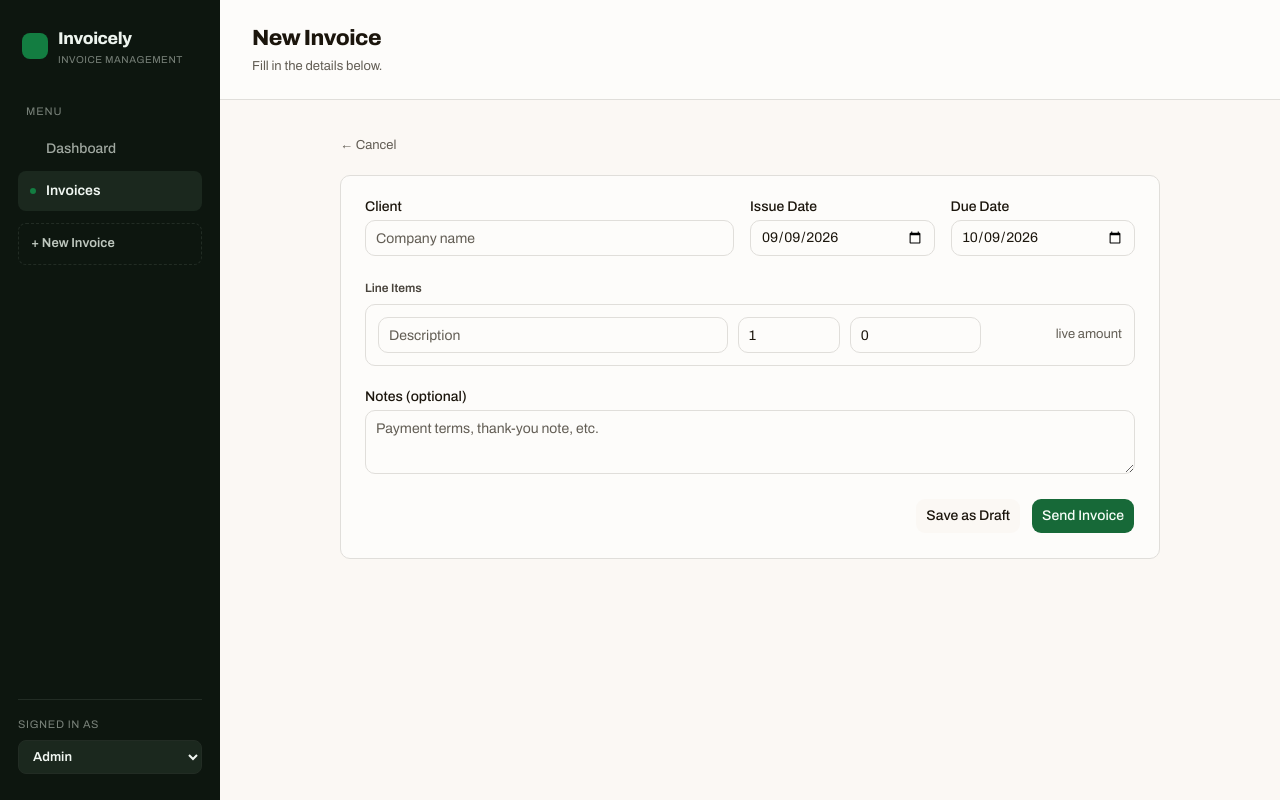
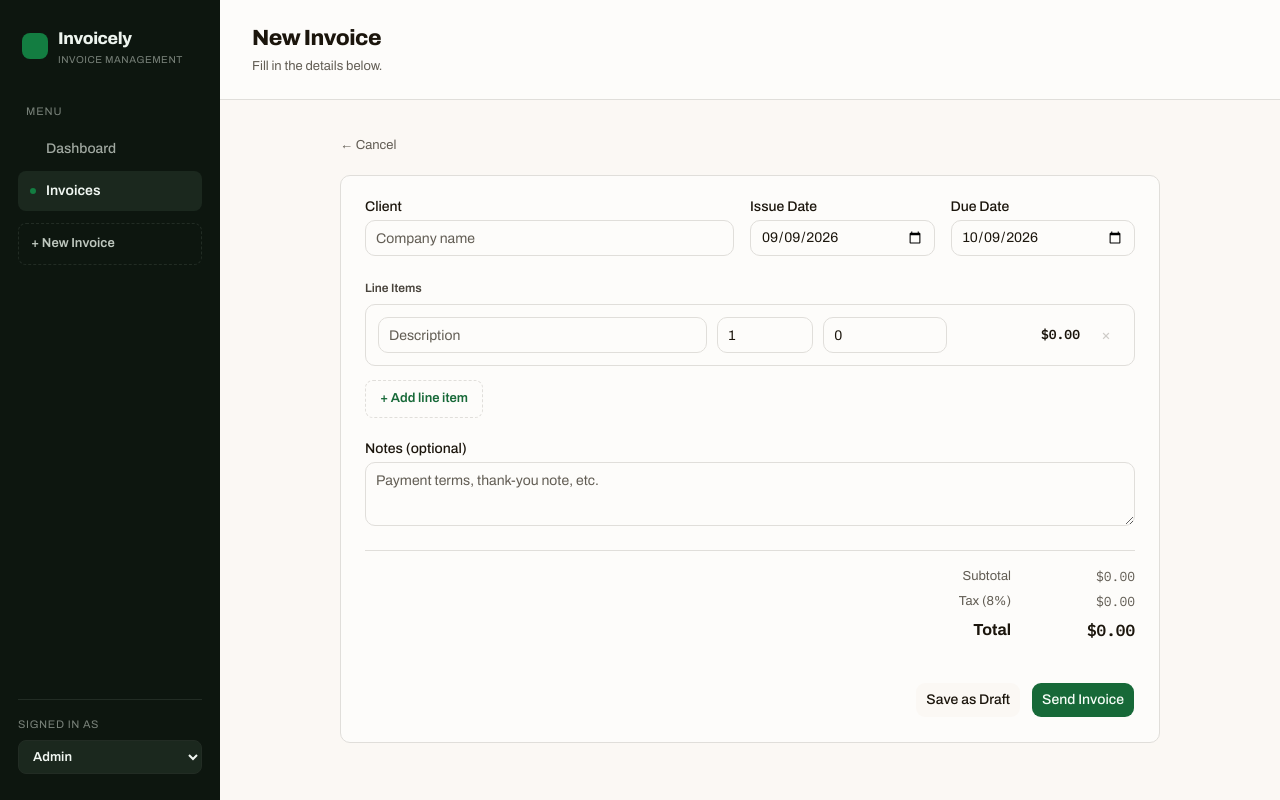
Before and after one commit to thisisfaizanali/ffx-assignment2, a Next.js app: page /invoices/new in a window 1280 px wide. Built offline with nearby package versions, Linux system fonts and the light colour scheme.

Commit message:
feat: add dynamic line item editor with live totals

```diff
--- a/src/components/invoices/invoice-form.tsx
+++ b/src/components/invoices/invoice-form.tsx
@@ -3,20 +3,28 @@
 import { zodResolver } from "@hookform/resolvers/zod";
 import Link from "next/link";
 import { useRouter } from "next/navigation";
-import { useForm, type Resolver } from "react-hook-form";
+import {
+  useFieldArray,
+  useForm,
+  useWatch,
+  type Control,
+  type Resolver,
+} from "react-hook-form";
+import { toast } from "sonner";
 import type { z } from "zod";
-import { toast } from "sonner";
 import { Button, buttonVariants } from "@/components/ui/button";
 import { Input } from "@/components/ui/input";
 import { Label } from "@/components/ui/label";
 import { Textarea } from "@/components/ui/textarea";
 import { api, ApiError } from "@/lib/api";
-import { COMPANIES, TODAY } from "@/lib/constants";
-import { addDays } from "@/lib/format";
+import { COMPANIES, TAX_RATE, TODAY } from "@/lib/constants";
+import { addDays, formatCurrency } from "@/lib/format";
 import { invoiceInputSchema } from "@/lib/schemas";
 import type { Invoice } from "@/lib/types";
 
 type FormValues = z.infer<typeof invoiceInputSchema>;
+
+const taxLabel = `Tax (${Math.round(TAX_RATE * 100)}%)`;
 
 const emptyValues: FormValues = {
   client: "",
@@ -41,6 +49,55 @@ function toFormValues(invoice: Invoice): FormValues {
   };
 }
 
+const num = (v: unknown) => (Number.isFinite(Number(v)) ? Number(v) : 0);
+
+function RowAmount({
+  control,
+  index,
+}: {
+  control: Control<FormValues>;
+  index: number;
+}) {
+  const item = useWatch({ control, name: `lineItems.${index}` });
+  return (
+    <div className="flex items-center justify-end font-mono text-[13px] font-semibold">
+      {formatCurrency(num(item?.qty) * num(item?.rate))}
+    </div>
+  );
+}
+
+function Totals({ control }: { control: Control<FormValues> }) {
+  const items = useWatch({ control, name: "lineItems" }) ?? [];
+  const subtotal = items.reduce(
+    (sum, li) => sum + num(li?.qty) * num(li?.rate),
+    0,
+  );
+  const tax = subtotal * TAX_RATE;
+
+  return (
+    <div className="mb-6 flex flex-col items-end gap-1.5 border-t border-border py-4 text-[13px] text-muted-foreground">
+      <div className="flex gap-6">
+        <span>Subtotal</span>
+        <span className="w-[100px] text-right font-mono">
+          {formatCurrency(subtotal)}
+        </span>
+      </div>
+      <div className="flex gap-6">
+        <span>{taxLabel}</span>
+        <span className="w-[100px] text-right font-mono">
+          {formatCurrency(tax)}
+        </span>
+      </div>
+      <div className="flex gap-6 text-base font-bold text-foreground">
+        <span>Total</span>
+        <span className="w-[100px] text-right font-mono">
+          {formatCurrency(subtotal + tax)}
+        </span>
+      </div>
+    </div>
+  );
+}
+
 interface Props {
   mode: "create" | "edit";
   invoice?: Invoice;
@@ -48,10 +105,15 @@ interface Props {
 
 export function InvoiceForm({ mode, invoice }: Props) {
   const router = useRouter();
-  const { register, handleSubmit } = useForm<FormValues>({
+  const { control, register, handleSubmit } = useForm<FormValues>({
     resolver: zodResolver(invoiceInputSchema) as Resolver<FormValues>,
     mode: "onTouched",
     defaultValues: invoice ? toFormValues(invoice) : emptyValues,
+  });
+  const { fields, append, remove } = useFieldArray({
+    control,
+    name: "lineItems",
+    keyName: "key",
   });
 
   const cancelHref =
@@ -122,32 +184,53 @@ export function InvoiceForm({ mode, invoice }: Props) {
         <div className="mb-2 text-xs font-semibold text-foreground/80">
           Line Items
         </div>
-        <div className="mb-6 grid grid-cols-[2.4fr_0.7fr_0.9fr_0.9fr] gap-2.5 rounded-lg border border-border p-3">
+        <div className="mb-3.5 overflow-hidden rounded-lg border border-border">
+          {fields.map((field, i) => (
+            <div
+              key={field.key}
+              className="grid grid-cols-[2.4fr_0.7fr_0.9fr_0.9fr_32px] items-center gap-2.5 border-b border-border p-3 last:border-b-0"
+            >
               <Input
-            aria-label="Description"
+                aria-label={`Line ${i + 1} description`}
                 placeholder="Description"
                 className="h-9"
-            {...register("lineItems.0.description")}
+                {...register(`lineItems.${i}.description`)}
               />
               <Input
-            aria-label="Quantity"
+                aria-label={`Line ${i + 1} quantity`}
                 type="number"
                 min={1}
                 className="h-9"
-            {...register("lineItems.0.qty", { valueAsNumber: true })}
+                {...register(`lineItems.${i}.qty`, { valueAsNumber: true })}
               />
               <Input
-            aria-label="Rate"
+                aria-label={`Line ${i + 1} rate`}
                 type="number"
                 min={0}
                 step="0.01"
                 className="h-9"
-            {...register("lineItems.0.rate", { valueAsNumber: true })}
+                {...register(`lineItems.${i}.rate`, { valueAsNumber: true })}
               />
-          <div className="flex items-center justify-end text-[13px] text-muted-foreground">
-            live amount
+              <RowAmount control={control} index={i} />
+              <button
+                type="button"
+                aria-label={`Remove line ${i + 1}`}
+                onClick={() => remove(i)}
+                disabled={fields.length === 1}
+                className="text-muted-foreground transition-colors hover:text-foreground disabled:opacity-30"
+              >
+                ×
+              </button>
             </div>
+          ))}
         </div>
+        <button
+          type="button"
+          onClick={() => append({ description: "", qty: 1, rate: 0 })}
+          className="mb-6 rounded-md border border-dashed border-border px-3.5 py-2 text-[13px] font-semibold text-primary transition-colors hover:bg-accent"
+        >
+          + Add line item
+        </button>
 
         <div className="mb-6">
           <Label htmlFor="notes">Notes (optional)</Label>
@@ -159,6 +242,8 @@ export function InvoiceForm({ mode, invoice }: Props) {
             {...register("notes")}
           />
         </div>
+
+        <Totals control={control} />
 
         <div className="flex flex-wrap justify-end gap-2.5">
           <button
```
Lines whose indentation alone changed are shown as unchanged.
